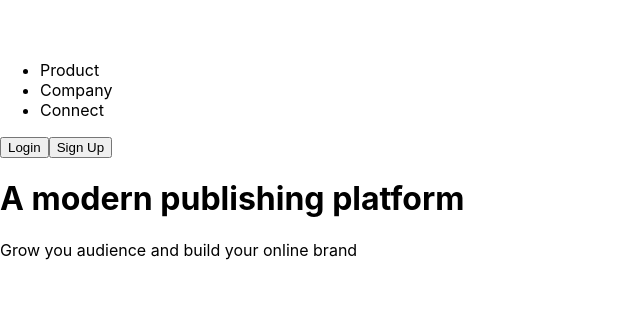
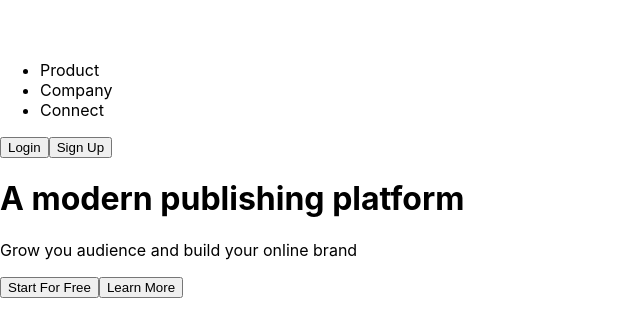
Before and after one commit to steven-mpawulo/blogr-landing-page, a React (Create React App) app: page / in a window 1280 px wide. Shown: the top 336 px of the page, without its empty margins (0-640 px from the left). Built offline with nearby package versions, Linux system fonts and the light colour scheme.

Commit message:
finishes up on html for header

```diff
--- a/src/components/front/header/Header.js
+++ b/src/components/front/header/Header.js
@@ -5,7 +5,7 @@ const Header = () => {
     return (
         <header>
             <div className='header'>
-        <img src={Logo} alt="logo" className='logo'/>
+                <img src={Logo} alt="logo" className='logo' />
                 <nav>
                     <ul>
                         <li>Product</li>
@@ -13,13 +13,15 @@ const Header = () => {
                         <li>Connect</li>
                     </ul>
                 </nav>
-
                 <button className='login'>Login</button>
                 <button className='signup'>Sign Up</button>
+            </div>
             <h1>A modern publishing platform</h1>
             <p className='online-brand'>Grow you audience and build your online brand</p>
+            <button>Start For Free</button>
+            <button>Learn More</button>
 
-    </div>
+
         </header>
 
     )
```
Lines whose indentation alone changed are shown as unchanged.
